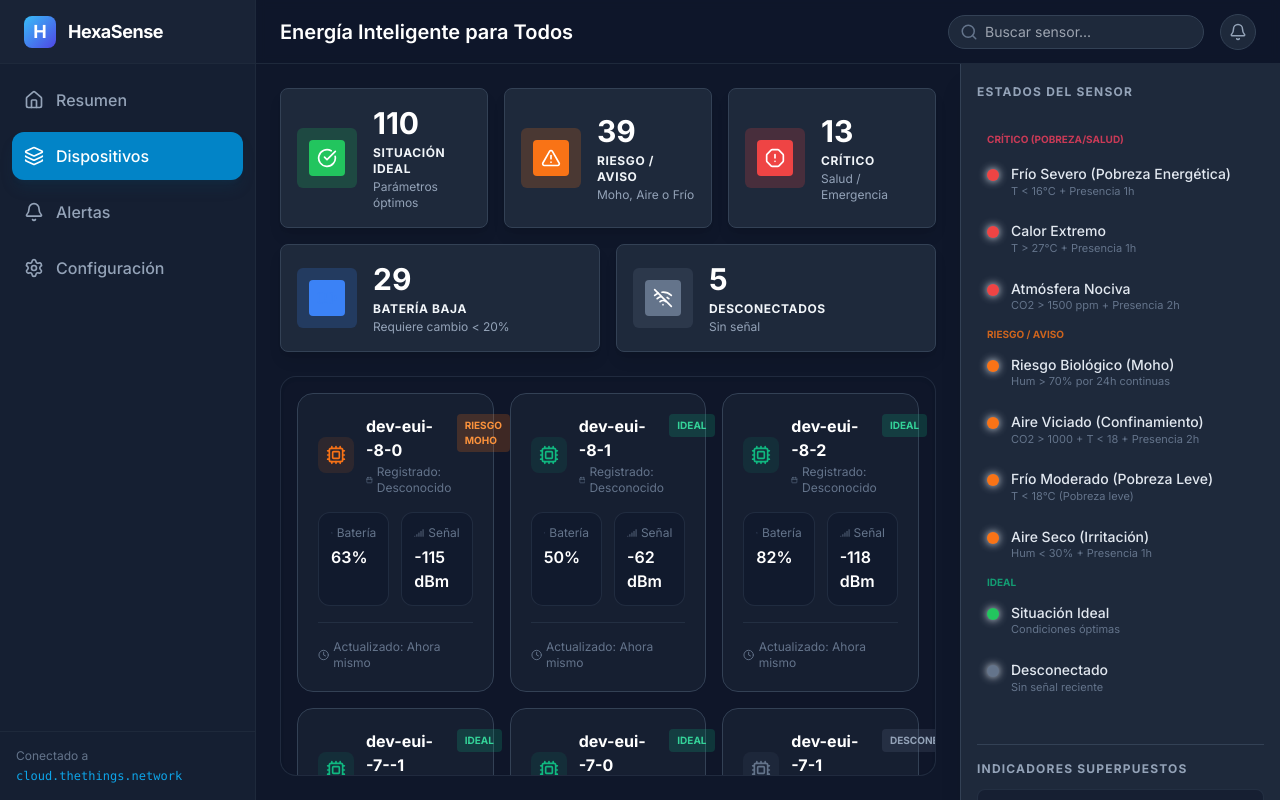
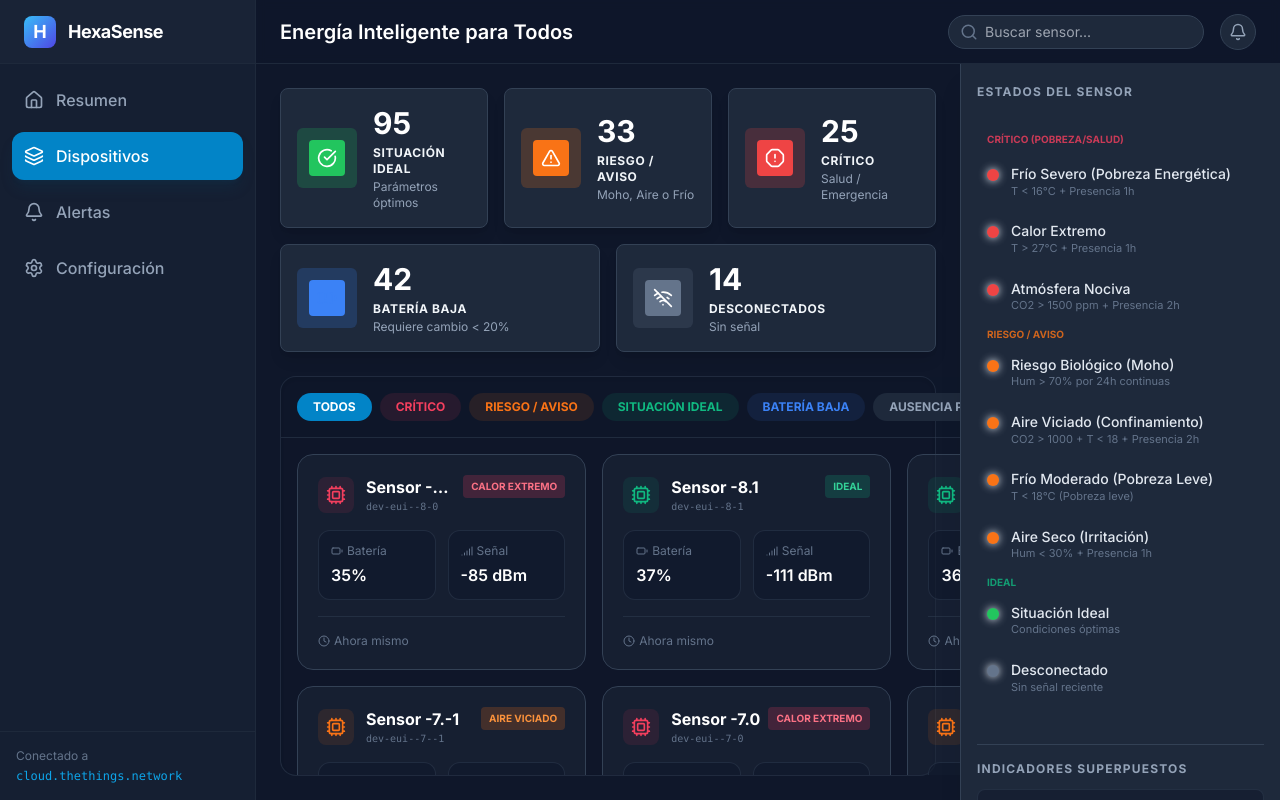
Before and after one commit to alvarojd/eitel, a React (Vite) app: page / in a window 1280 px wide. Both pictures are taken after a click on the element "Dispositivos". Built offline with nearby package versions, Linux system fonts and the light colour scheme.

Commit message:
Add advanced filters and UI refinements to alerts view

```diff
--- a/App.tsx
+++ b/App.tsx
@@ -146,6 +146,7 @@ const App: React.FC = () => {
               <DeviceList
                 sensors={sensors}
                 onSensorSelect={handleSensorSelect}
+                activeTab={activeTab}
               />
             )
           )}
--- a/components/DeviceList.tsx
+++ b/components/DeviceList.tsx
@@ -6,9 +6,13 @@ import { STATUS_COLORS } from '../constants';
 interface DeviceListProps {
     sensors: SensorData[];
     onSensorSelect: (sensor: SensorData) => void;
+    activeTab?: string;
 }
 
-const DeviceList: React.FC<DeviceListProps> = ({ sensors, onSensorSelect }) => {
+const DeviceList: React.FC<DeviceListProps> = ({ sensors, onSensorSelect, activeTab }) => {
+    const [filter, setFilter] = React.useState<string>('all');
+    const isAlertsView = activeTab === 'alertas';
+
     const formatDate = (dateStr?: string) => {
         if (!dateStr) return 'Desconocido';
         const date = new Date(dateStr);
@@ -21,33 +25,99 @@ const DeviceList: React.FC<DeviceListProps> = ({ sensors, onSensorSelect }) => {
         });
     };
 
+    const getStatusType = (status: SensorStatus, indicators?: any) => {
+        if (filter === 'bateria_baja' && indicators?.lowBattery) return 'bateria_baja';
+        if (filter === 'ausencia' && indicators?.longTermNoOccupancy) return 'ausencia';
+
+        if ([SensorStatus.FRIO_SEVERO, SensorStatus.CALOR_EXTREMO, SensorStatus.ATMOSFERA_NOCIVA].includes(status)) return 'critico';
+        if ([SensorStatus.RIESGO_MOHO, SensorStatus.AIRE_VICIADO, SensorStatus.FRIO_MODERADO, SensorStatus.AIRE_SECO].includes(status)) return 'riesgo';
+        if (status === SensorStatus.IDEAL) return 'ideal';
+        if (status === SensorStatus.DESCONECTADO) return 'desconectado';
+        return 'all';
+    };
+
+    const filteredSensors = sensors.filter(sensor => {
+        if (filter === 'all') return true;
+        if (filter === 'bateria_baja') return sensor.indicators?.lowBattery;
+        if (filter === 'ausencia') return sensor.indicators?.longTermNoOccupancy;
+        return getStatusType(sensor.status) === filter;
+    });
+
     return (
+        <div className="flex-1 flex flex-col min-h-0">
+            {/* Filter Bar */}
+            <div className="p-4 border-b border-slate-700/50 flex gap-2 overflow-x-auto no-scrollbar bg-slate-900/10">
+                <button
+                    onClick={() => setFilter('all')}
+                    className={`px-4 py-1.5 rounded-full text-xs font-bold transition-all whitespace-nowrap ${filter === 'all' ? 'bg-sky-600 text-white' : 'bg-slate-800 text-slate-400 hover:bg-slate-700'}`}
+                >
+                    TODOS
+                </button>
+                <button
+                    onClick={() => setFilter('critico')}
+                    className={`px-4 py-1.5 rounded-full text-xs font-bold transition-all whitespace-nowrap ${filter === 'critico' ? 'bg-rose-600 text-white' : 'bg-rose-500/10 text-rose-500 hover:bg-rose-500/20'}`}
+                >
+                    CRÍTICO
+                </button>
+                <button
+                    onClick={() => setFilter('riesgo')}
+                    className={`px-4 py-1.5 rounded-full text-xs font-bold transition-all whitespace-nowrap ${filter === 'riesgo' ? 'bg-orange-600 text-white' : 'bg-orange-500/10 text-orange-500 hover:bg-orange-500/20'}`}
+                >
+                    RIESGO / AVISO
+                </button>
+                <button
+                    onClick={() => setFilter('ideal')}
+                    className={`px-4 py-1.5 rounded-full text-xs font-bold transition-all whitespace-nowrap ${filter === 'ideal' ? 'bg-emerald-600 text-white' : 'bg-emerald-500/10 text-emerald-500 hover:bg-emerald-500/20'}`}
+                >
+                    SITUACIÓN IDEAL
+                </button>
+                <button
+                    onClick={() => setFilter('bateria_baja')}
+                    className={`px-4 py-1.5 rounded-full text-xs font-bold transition-all whitespace-nowrap ${filter === 'bateria_baja' ? 'bg-blue-600 text-white' : 'bg-blue-500/10 text-blue-500 hover:bg-blue-500/20'}`}
+                >
+                    BATERÍA BAJA
+                </button>
+                <button
+                    onClick={() => setFilter('ausencia')}
+                    className={`px-4 py-1.5 rounded-full text-xs font-bold transition-all whitespace-nowrap ${filter === 'ausencia' ? 'bg-slate-600 text-white' : 'bg-slate-800 text-slate-400 hover:bg-slate-700'}`}
+                >
+                    AUSENCIA PROLONGADA
+                </button>
+                <button
+                    onClick={() => setFilter('desconectado')}
+                    className={`px-4 py-1.5 rounded-full text-xs font-bold transition-all whitespace-nowrap ${filter === 'desconectado' ? 'bg-slate-600 text-white' : 'bg-slate-500/10 text-slate-500 hover:bg-slate-500/20'}`}
+                >
+                    DESCONECTADO
+                </button>
+            </div>
+
             <div className="flex-1 overflow-auto p-4">
                 <div className="grid grid-cols-1 md:grid-cols-2 lg:grid-cols-3 gap-4">
-                {sensors.map(sensor => (
+                    {filteredSensors.map(sensor => (
                         <div
                             key={sensor.id}
                             onClick={() => onSensorSelect(sensor)}
                             className="bg-slate-800/50 border border-slate-700 p-5 rounded-2xl hover:border-sky-500/50 hover:bg-slate-800 transition-all cursor-pointer group"
                         >
-                        <div className="flex justify-between items-start mb-4">
-                            <div className="flex items-center gap-3">
-                                <div className={`p-2 rounded-lg ${STATUS_COLORS[sensor.status] === '#22c55e' ? 'bg-emerald-500/10 text-emerald-500' :
+                            <div className="flex justify-between items-start">
+                                <div className="flex items-center gap-3 overflow-hidden">
+                                    <div className={`p-2 rounded-lg shrink-0 ${STATUS_COLORS[sensor.status] === '#22c55e' ? 'bg-emerald-500/10 text-emerald-500' :
                                         STATUS_COLORS[sensor.status] === '#ef4444' ? 'bg-rose-500/10 text-rose-500' :
                                             STATUS_COLORS[sensor.status] === '#f97316' ? 'bg-orange-500/10 text-orange-500' :
                                                 'bg-slate-500/10 text-slate-500'
                                         }`}>
                                         <Cpu size={20} />
                                     </div>
-                                <div>
-                                    <h3 className="text-white font-bold group-hover:text-sky-400 transition-colors">{sensor.id}</h3>
-                                    <div className="flex items-center gap-1 text-xs text-slate-500 mt-0.5">
-                                        <Calendar size={12} />
-                                        <span>Registrado: {formatDate(sensor.registeredAt)}</span>
+                                    <div className="overflow-hidden">
+                                        <h3 className="text-white font-bold group-hover:text-sky-400 transition-colors truncate">
+                                            {sensor.name || sensor.id}
+                                        </h3>
+                                        <p className="text-[10px] text-slate-500 font-mono truncate">
+                                            {sensor.devEui || sensor.id}
+                                        </p>
                                     </div>
                                 </div>
-                            </div>
-                            <div className={`px-2 py-1 rounded text-[10px] font-bold uppercase ${STATUS_COLORS[sensor.status] === '#22c55e' ? 'bg-emerald-500/20 text-emerald-400' :
+                                <div className={`px-2 py-1 rounded text-[10px] font-bold uppercase shrink-0 ml-2 ${STATUS_COLORS[sensor.status] === '#22c55e' ? 'bg-emerald-500/20 text-emerald-400' :
                                     STATUS_COLORS[sensor.status] === '#ef4444' ? 'bg-rose-500/20 text-rose-400' :
                                         STATUS_COLORS[sensor.status] === '#f97316' ? 'bg-orange-500/20 text-orange-400' :
                                             'bg-slate-500/20 text-slate-400'
@@ -56,6 +126,8 @@ const DeviceList: React.FC<DeviceListProps> = ({ sensors, onSensorSelect }) => {
                                 </div>
                             </div>
 
+                            {!isAlertsView && (
+                                <>
                                     <div className="grid grid-cols-2 gap-3 mt-4">
                                         <div className="bg-slate-900/50 p-3 rounded-xl border border-slate-700/50">
                                             <div className="text-xs text-slate-500 mb-1 flex items-center gap-1">
@@ -73,11 +145,14 @@ const DeviceList: React.FC<DeviceListProps> = ({ sensors, onSensorSelect }) => {
 
                                     <div className="mt-4 pt-4 border-t border-slate-700/50 flex items-center justify-between text-xs">
                                         <div className="text-slate-500 flex items-center gap-1">
-                                <Clock size={12} /> Actualizado: {sensor.lastSeen}
+                                            <Clock size={12} /> {sensor.lastSeen}
                                         </div>
                                     </div>
+                                </>
+                            )}
                         </div>
                     ))}
+                </div>
             </div>
         </div>
     );
--- a/components/SensorDetail.tsx
+++ b/components/SensorDetail.tsx
@@ -199,11 +199,6 @@ const SensorDetail: React.FC<SensorDetailProps> = ({ sensor, isSimulated, onClos
           )}
         </div>
 
-        <div className="mt-8 text-center">
-          <button className="w-full py-2 bg-slate-700 hover:bg-slate-600 text-white rounded-md transition text-sm font-medium">
-            Ver dispositivo en consola TTN
-          </button>
-        </div>
       </div>
     </div>
   );
--- a/services/mockDataService.ts
+++ b/services/mockDataService.ts
@@ -89,7 +89,11 @@ export const generateSensors = (): SensorData[] => {
         location: `Zona Q${q}R${r}`,
         latitude: parseFloat((40.4168 + (Math.random() * 0.1 - 0.05)).toFixed(6)), // Madrid center aprox
         longitude: parseFloat((-3.7038 + (Math.random() * 0.1 - 0.05)).toFixed(6)),
-        gatewayId: `gtw-${['madrid', 'barcelona', 'valencia'][Math.floor(Math.random() * 3)]}-0${Math.floor(Math.random() * 9) + 1}`
+        gatewayId: `gtw-${['madrid', 'barcelona', 'valencia'][Math.floor(Math.random() * 3)]}-0${Math.floor(Math.random() * 9) + 1}`,
+        indicators: {
+          lowBattery: battery < 20,
+          longTermNoOccupancy: Math.random() > 0.90 // 10% chance
+        }
       });
     }
   }
```
Lines whose indentation alone changed are shown as unchanged.
